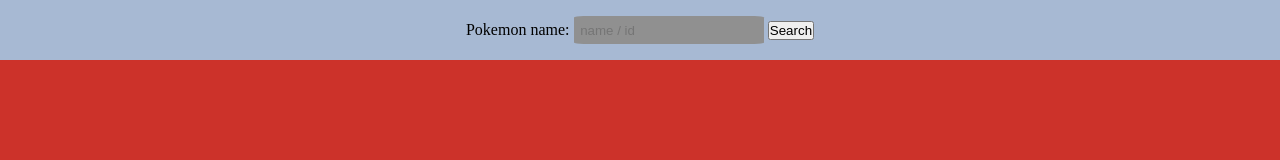
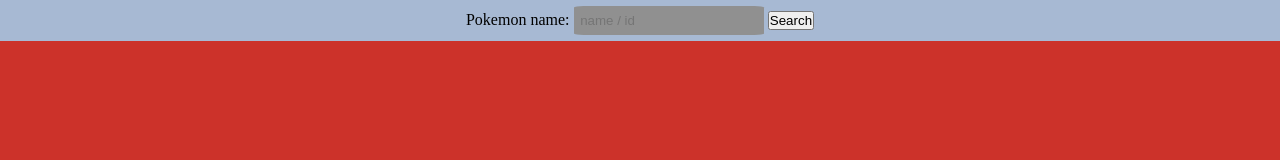
Before and after one commit to hetias/Poke-App, a plain HTML site: page index.html in a window 1280 px wide. Drawn offline with Linux system fonts and the light colour scheme.

Commit message:
fix css elemens

```diff
--- a/styles.css
+++ b/styles.css
@@ -1,9 +1,3 @@
-:root{
-    --normal-color: #A8A878;
-    --fire-color: #F08030;
-    --water-color: #6890F0;
-}
-
 *{
     padding: 0px;
     margin: 0px;
@@ -23,7 +17,7 @@ body{
 
 .poke-form{
     background-color:#a7b9d3;
-    padding: 1em;
+    padding: 0.4em;
     display: flex;
     justify-content: center;
 }
@@ -46,15 +40,13 @@ body{
     flex-direction: column;
     align-content: center;
     justify-content: center;
-
     padding: 10px;
 }
 
 #pokemon-sprite{
-    height: 25vh;
+    height: 20vh;
     margin: 0 auto;
     padding: 10px;
-    //background-color: pink;
 }
 
 #pokemon-sprite img{
@@ -65,7 +57,7 @@ body{
 
 #pokemon-info{
     margin: 0 auto;
-    padding: 1em;
+    padding: 0.5em;
     font-size: 22px;
     background-color: #e6d596;
     //color:#303030;
```
